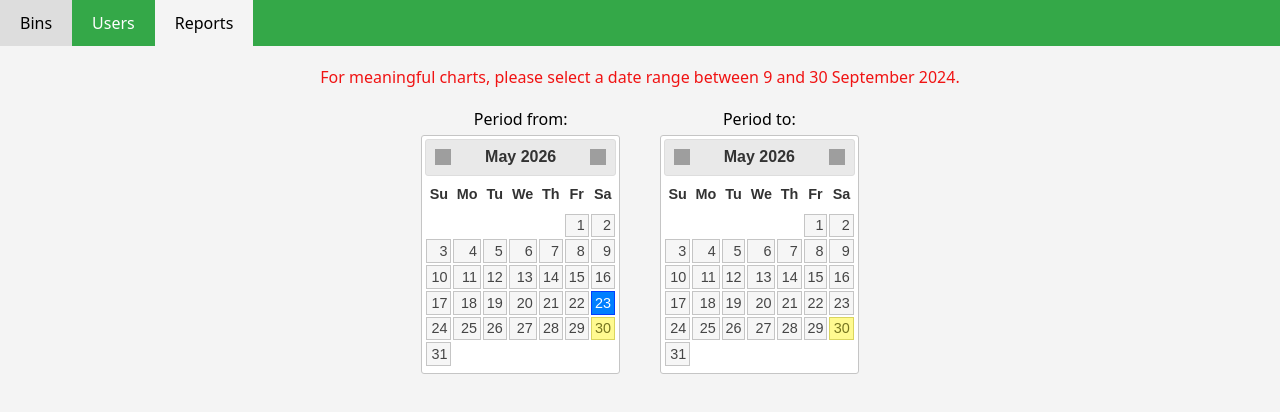
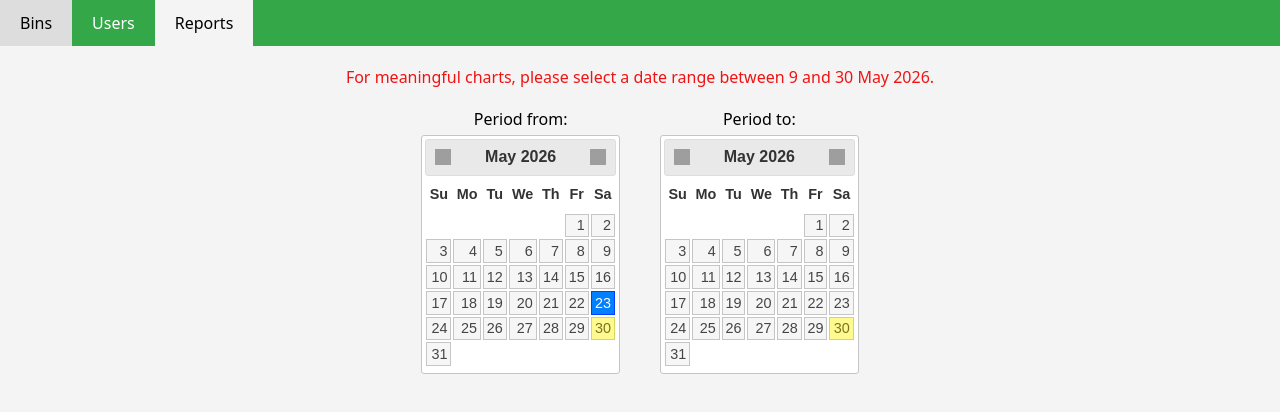
Before and after one commit to makatalin/smart-waste-management, a website: page web-app/public_files/izvjestaji.html in a window 1280 px wide. Shown: the top 412 px of the page. Drawn offline with nearby package versions, Linux system fonts and the light colour scheme; no server answers; grey boxes are pictures that could not be loaded.

Commit message:
Update date range in reports note

```diff
--- a/web-app/public_files/izvjestaji.html
+++ b/web-app/public_files/izvjestaji.html
@@ -18,7 +18,7 @@
         <a href="/izvjestaji" class="active">Reports</a>
     </div>
     <div id="content">
-        <div class="charts-note">For meaningful charts, please select a date range between 9 and 30 September 2024.</div>
+        <div class="charts-note">For meaningful charts, please select a date range between 9 and 30 May 2026.</div>
         <div class="date-picker-container">
             <div class="date-picker-item">
                 <label for="start-date">Period from:</label>
```
